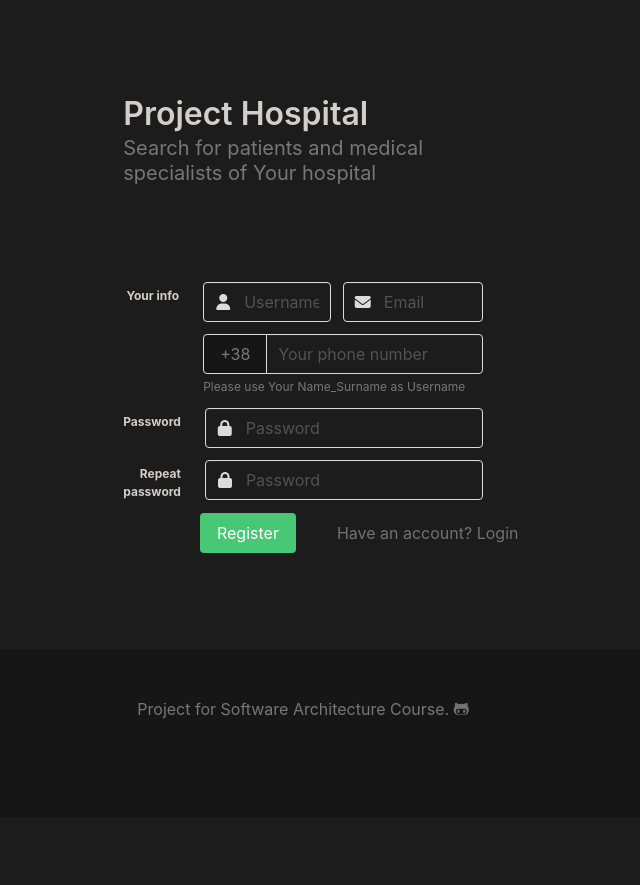
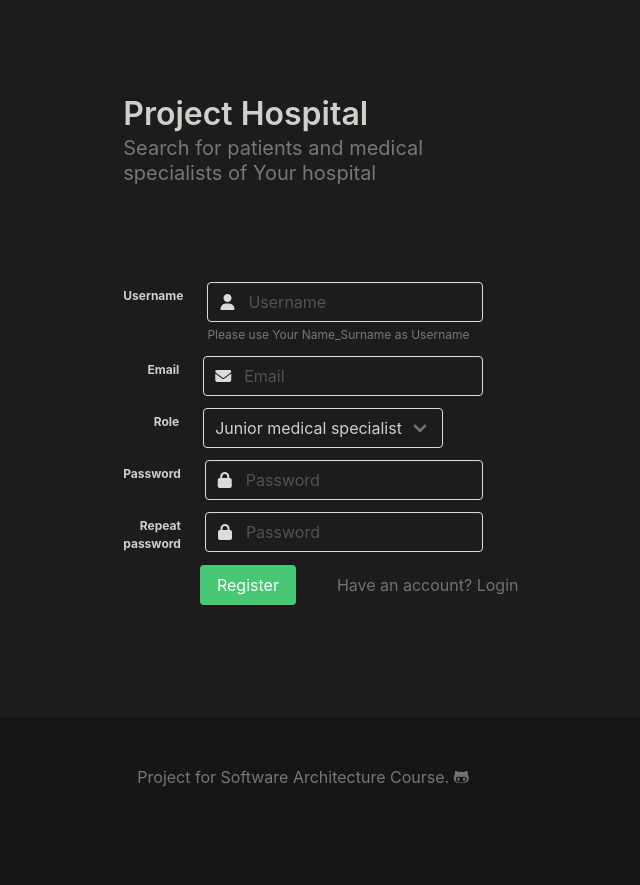
Before and after one commit to romanyshyn-natalia/Microservice-Architecture-Project, a Flask app: page /register in a window 1280 px wide. Shown: the whole page, without its empty margins (337-977 px from the left). Before the commit the page ends 719 px from the top, so only its background shows below. Run offline with Flask 2, Linux system fonts and the light colour scheme; some libraries are stand-ins or nearby versions.

Commit message:
Few new changes to the website

```diff
--- a/website/app.py
+++ b/website/app.py
@@ -1,27 +1,56 @@
 import requests
-from flask import Flask, render_template, request
+from flask import Flask, render_template, request, redirect, url_for
+from requests.adapters import HTTPAdapter
+from requests.packages.urllib3.util.retry import Retry
 
 app = Flask(__name__, template_folder='templates', static_folder='static')
-patients_service_url = "localhost:9042"
-login_service_url = "localhost:8080"
+patients_service_url = "http://localhost:9042"
+login_service_url = "http://localhost:8080/login"
+register_service_url = "http://localhost:8081/register"
+
+# session = requests.Session()
+# retry = Retry(connect=3, backoff_factor=0.5)
+# adapter = HTTPAdapter(max_retries=retry)
+# session.mount('http://', adapter)
+# session.mount('https://', adapter)
+
+
+@app.route("/", methods=["GET"])
+def base():
+    return redirect(url_for('home'))
 
 
 @app.route("/register", methods=["GET", "POST"])
 def register():
-    # if success:
-    #     return redirect(url_for('login'))
-    # else:
-    #     return render_template('register_unsuccessful.html')
+    if request.method == 'POST':
+        x = requests.post(register_service_url, json={
+            "email": request.form.get("email"),
+            "username": request.form.get("username"),
+            "role": request.form.get("role"),
+            "password1": request.form.get("password1"),
+            "password2": request.form.get("password2")
+        })
+
+        if x.text != "success":
+            return render_template('register.html', error=x.text)
+        else:
+            return redirect(url_for('login'))
 
     return render_template('register.html')
 
 
 @app.route("/login", methods=["GET", "POST"])
 def login():
-    # if success:
-    #     return redirect(url_for('home'))
-    # else:
-    #     return render_template('login_unsuccessful.html')
+    if request.method == 'POST':
+        x = requests.post(login_service_url, json={
+            "username": request.form.get("username"),
+            "password": request.form.get("password"),
+        })
+
+        if x.text != "success":
+            return render_template('login.html', error=x.text)
+        else:
+            return redirect(url_for('home'))
 
     return render_template('login.html')
 
--- a/website/templates/register.html
+++ b/website/templates/register.html
@@ -14,29 +14,40 @@
         </div>
         <div class="column">
             <section class="section">
-                <a href="/">
+                <a>
                     <h1 class="title">Project Hospital</h1>
                     <h2 class="subtitle">Search for patients and medical specialists of Your hospital</h2>
                 </a>
             </section>
+            <form action="{{ url_for('login')}}" method="post">
                 <section class="section">
 
                     <div class="field is-horizontal">
                         <div class="field-label is-small">
-                        <label class="label">Your info</label>
+                            <label class="label">Username</label>
                         </div>
                         <div class="field-body">
                             <div class="field">
                                 <p class="control is-expanded has-icons-left">
-                                <input class="input" type="text" placeholder="Username">
+                                    <input class="input" type="text" id="username" name="username"
+                                           placeholder="Username">
                                     <span class="icon is-small is-left">
           <i class="fas fa-user"></i>
         </span>
+                                <p class="help">Please use Your Name_Surname as Username</p>
                                 </p>
                             </div>
+                        </div>
+                    </div>
+
+                    <div class="field is-horizontal">
+                        <div class="field-label is-small">
+                            <label class="label">Email</label>
+                        </div>
+                        <div class="field-body">
                             <div class="field">
                                 <p class="control is-expanded has-icons-left has-icons-right">
-                                <input class="input" type="email" placeholder="Email">
+                                    <input class="input" type="email" id="email" name="email" placeholder="Email">
                                     <span class="icon is-small is-left">
           <i class="fas fa-envelope"></i>
         </span>
@@ -46,22 +57,24 @@
                         </div>
                     </div>
 
-
                     <div class="field is-horizontal">
-                    <div class="field-label"></div>
+                        <div class="field-label is-normal is-small">
+                            <label class="label">Role</label>
+                        </div>
                         <div class="field-body">
-                        <div class="field is-expanded">
-                            <div class="field has-addons">
-                                <p class="control">
-                                    <a class="button is-static">
-                                        +38
-                                    </a>
-                                </p>
-                                <p class="control is-expanded">
-                                    <input class="input" type="tel" placeholder="Your phone number">
-                                </p>
+                            <div class="field is-narrow">
+                                <div class="control">
+                                    <div class="select is-fullwidth">
+                                        <select class="input" id="role" name="role">
+                                            <option>Junior medical specialist</option>
+                                            <option>Medical specialist</option>
+                                            <option>Attending surgeon</option>
+                                            <option>Hospital manager</option>
+                                            <option>Hospital worker</option>
+                                            <option>Medical student</option>
+                                        </select>
                                     </div>
-                            <p class="help">Please use Your Name_Surname as Username</p>
+                                </div>
                             </div>
                         </div>
                     </div>
@@ -73,7 +86,8 @@
                         <div class="field-body">
                             <div class="field">
                                 <div class="control  has-icons-left">
-                                <input class="input" type="text" placeholder="Password">
+                                    <input class="input" type="text" id="password1" name="password1"
+                                           placeholder="Password">
                                     <span class="icon is-small is-left">
           <i class="fas fa-lock"></i>
         </span>
@@ -89,7 +103,8 @@
                         <div class="field-body">
                             <div class="field">
                                 <div class="control  has-icons-left">
-                                <input class="input" type="text" placeholder="Password">
+                                    <input class="input" type="text" id="password2" name="password2"
+                                           placeholder="Password">
                                     <span class="icon is-small is-left">
           <i class="fas fa-lock"></i>
         </span>
@@ -109,7 +124,7 @@
 
                                     <div class="column">
                                         <p class="control">
-                                        <button class="button is-success">
+                                            <button class="button is-success" type="submit">
                                                 Register
                                             </button>
                                         </p>
@@ -117,9 +132,11 @@
 
                                     <div class="column">
                                         <p class="control">
+                                            <a href="/login">
                                                 <button class="button is-ghost">
                                                     Have an account? Login
                                                 </button>
+                                            </a>
                                         </p>
                                     </div>
 
```
Also changed, not shown: login-service/login.py (+4 -4 lines), register-service/register.py (+4 -4 lines), website/templates/login.html (+7 -4 lines). Lines whose indentation alone changed are shown as unchanged.
